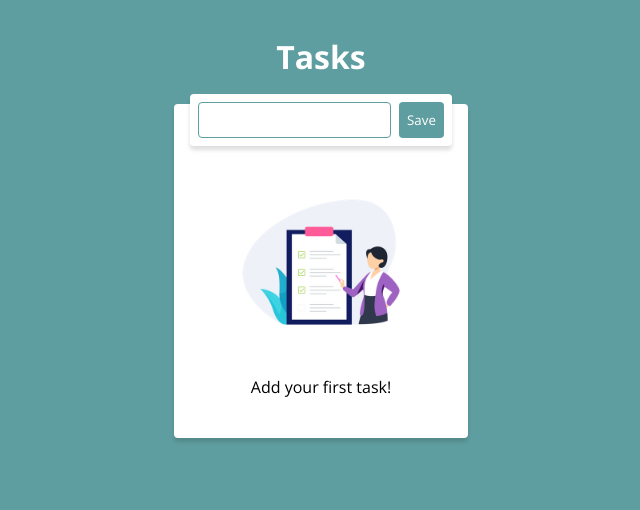
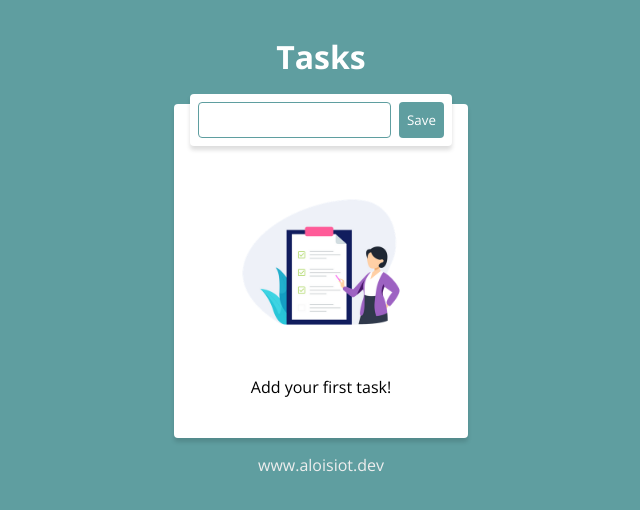
Before and after one commit to aloisiot/todo-list-with-angular, an Angular app: page / in a window 1280 px wide. Shown: the top 510 px of the page, without its empty margins (319-959 px from the left). Built offline with nearby package versions, Linux system fonts and the light colour scheme.

Commit message:
add link para meu portfolio

```diff
--- a/src/app/app.component.html
+++ b/src/app/app.component.html
@@ -1,4 +1,4 @@
-<main class="p-1">
+<main class="p-1 flex-col items-center">
   <section class="flex-col items-center">
     <h1 class="main-title">Tasks</h1>
     <div class="p-2 rounded tasks-container shadow">
@@ -19,4 +19,9 @@
       </ng-template>
     </div>
   </section>
+  <footer class="p-2">
+    <a href="http://www.aloisiot.dev">
+      www.aloisiot.dev
+    </a>
+  </footer>
 </main>
--- a/src/app/app.component.scss
+++ b/src/app/app.component.scss
@@ -18,4 +18,13 @@ main {
         color: white;
         background-color: indianred;
     }
+
+    footer > a {
+        color: #EEE;
+        text-decoration: none;
+
+        &:hover {
+            color: white;
+        }
+    }
 }
--- a/src/styles.scss
+++ b/src/styles.scss
@@ -65,16 +65,17 @@ body {
 }
 
 // margim
-.mb-1 {
+.mb-1 { // Margin-bottom-1
     margin-bottom: 16px;
 }
-
 .my-1 {
     margin: 8px 0;
 }
-
 .m-1 {
     margin: 8px;
+}
+.m-2 {
+    margin: 16px;
 }
 
 // Button
```
